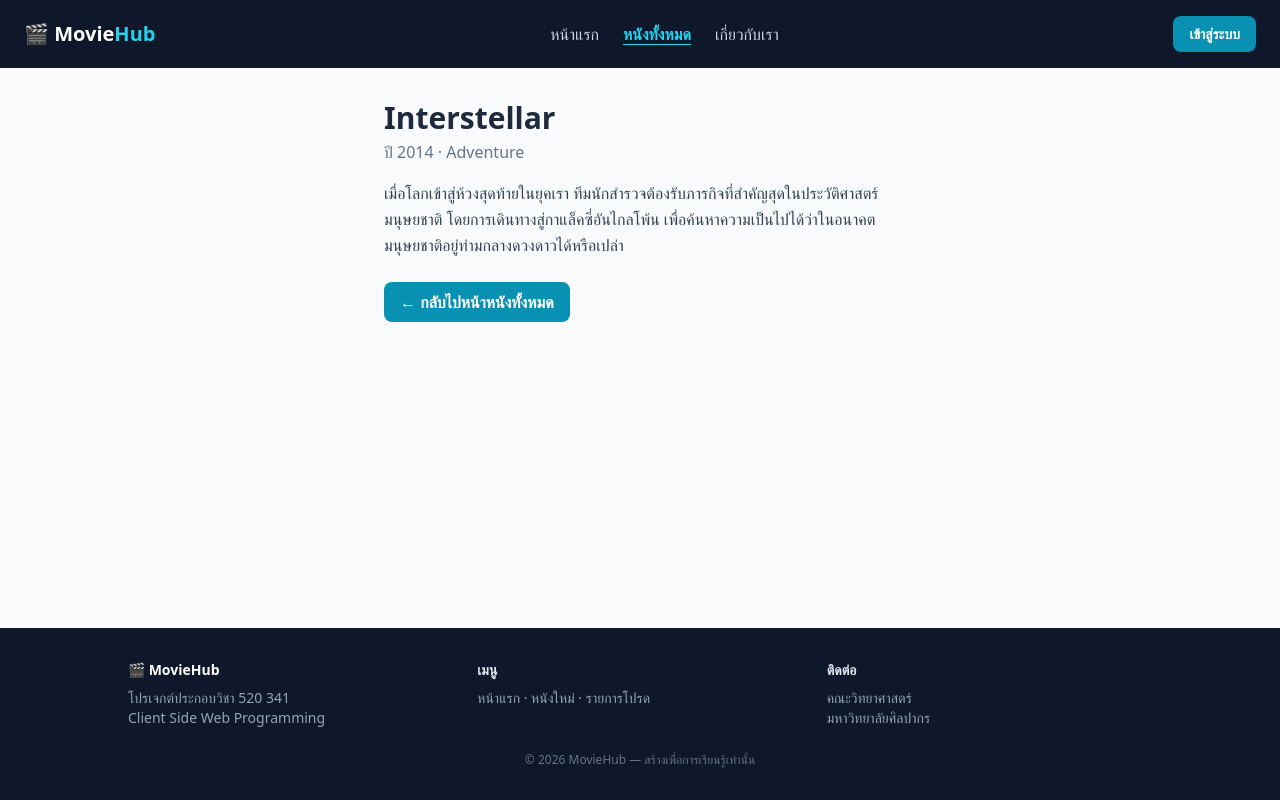
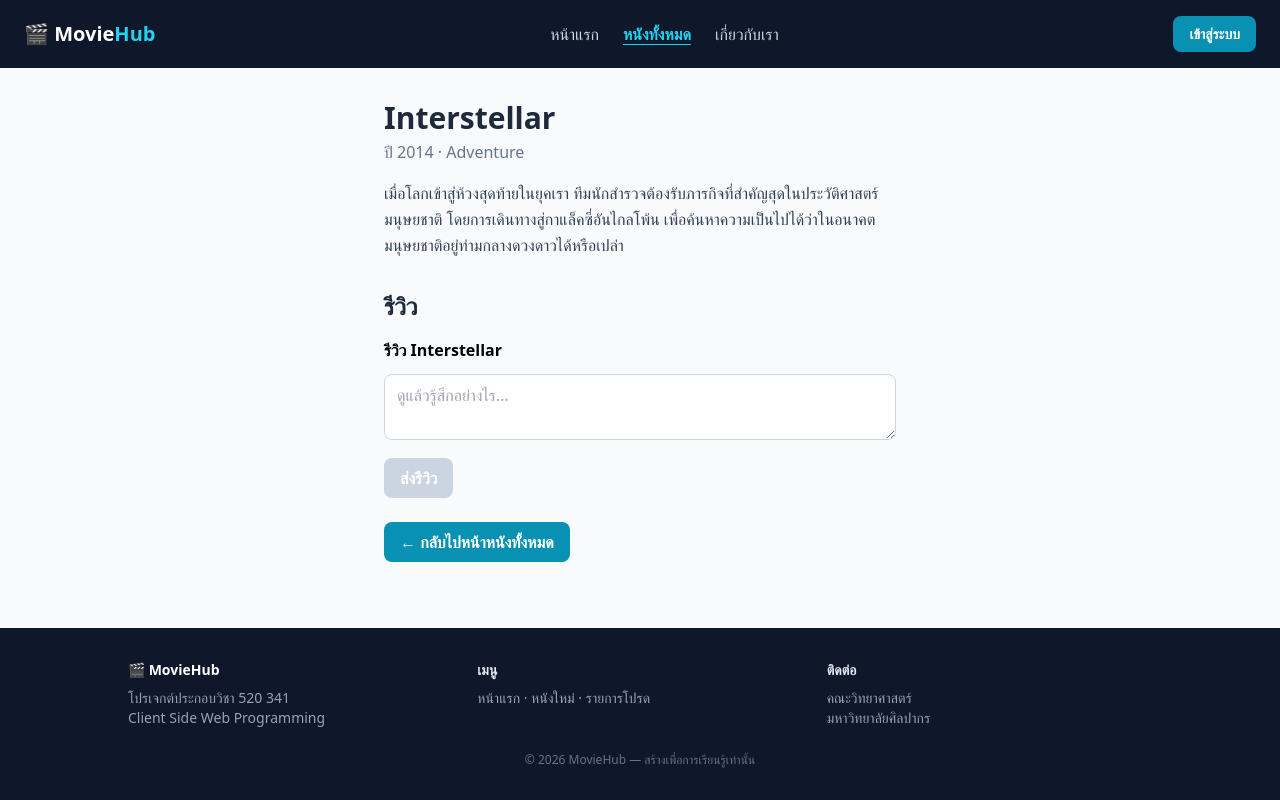
Before and after one commit to 670710721/feapp-670710721, a React (Create React App) app in the folder view-app/: page /movies/1 in a window 1280 px wide. Built offline with nearby package versions, Linux system fonts and the light colour scheme.

Commit message:
State and Form

```diff
--- /dev/null
+++ b/view-app/src/components/GenreBox.jsx
@@ -0,0 +1,13 @@
+function GenreBox({ genre , onGenreChange, genres}){
+    return (
+        <select value={genre} onChange={(e) => onGenreChange(e.target.value)}
+        className="rounded-lg border border-slate-300 px-3 py-2 mb-5">
+            <option value="all">ทุกประเภท</option>
+            {genres.map(g => (
+                <option key={g} value={g}>{g}</option>
+            ))}
+        </select>
+    )
+}
+
+export default GenreBox;
--- /dev/null
+++ b/view-app/src/components/ReviewForm.jsx
@@ -0,0 +1,62 @@
+import { useState } from 'react';
+
+function ReviewForm({ movieTitle }) {
+  const [review, setReview] = useState('');
+  const [error, setError] = useState(null);
+  const [status, setStatus] = useState('typing');  // 'typing' | 'submitting' | 'success'
+
+  // สถานะ "สำเร็จ" หน้าตาต่างจากที่เหลือทั้งหมด จึง return ออกก่อนเลย
+  if (status === 'success') {
+    return <p className="text-green-600 font-semibold">ขอบคุณสำหรับรีวิว {movieTitle} 🎉</p>;
+  }
+
+  async function handleSubmit(e) {
+    e.preventDefault();
+    setStatus('submitting');
+    try {
+      await submitReview(review);   // รอ server (วันนี้จำลองไว้ สัปดาห์หน้าเป็น fetch จริง)
+      setStatus('success');
+    } catch (err) {
+      setStatus('typing');          // กลับไปให้แก้ต่อได้
+      setError(err);
+    }
+  }
+
+  return (
+    <form onSubmit={handleSubmit} className="space-y-3">
+      <h3 className="font-bold">รีวิว {movieTitle}</h3>
+      <textarea
+        value={review}
+        onChange={(e) => setReview(e.target.value)}
+        disabled={status === 'submitting'}
+        placeholder="ดูแล้วรู้สึกอย่างไร..."
+        className="w-full rounded-lg border border-slate-300 px-3 py-2 disabled:bg-slate-100"
+      />
+      <button
+        type="submit"
+        disabled={review.length === 0 || status === 'submitting'}
+        className="rounded-lg bg-cyan-600 px-4 py-2 font-semibold text-white
+                   disabled:cursor-not-allowed disabled:bg-slate-300">
+        {status === 'submitting' ? 'กำลังส่ง...' : 'ส่งรีวิว'}
+      </button>
+      {error !== null && (
+        <p className="text-sm text-red-500">{error.message}</p>
+      )}
+    </form>
+  );
+}
+
+// จำลอง server: รอ 1.5 วินาที ถ้ารีวิวสั้นกว่า 10 ตัวอักษรให้ตอบกลับเป็น error
+function submitReview(text) {
+  return new Promise((resolve, reject) => {
+    setTimeout(() => {
+      if (text.trim().length < 10) {
+        reject(new Error('รีวิวสั้นเกินไป ลองเขียนอีกนิด'));
+      } else {
+        resolve();
+      }
+    }, 1500);
+  });
+}
+
+export default ReviewForm;
--- /dev/null
+++ b/view-app/src/components/SearchBox.jsx
@@ -0,0 +1,21 @@
+//import { useState } from "react";
+
+function SearchBox({query, setQuery}) {
+  //const [query, setQuery] = useState('');
+
+  return (
+    <div className="space-y-2 p-0 mb-5">
+      <input
+        value={query}                              // 1. ค่าใน input มาจาก state
+        onChange={(e) => setQuery(e.target.value)} // 2. พิมพ์แล้วอัปเดต state
+        placeholder="ค้นหาหนัง..."
+        className="rounded-lg border border-slate-300 px-3 py-2
+                   focus:outline-none focus:ring-2 focus:ring-cyan-400"
+      />
+      {/* 3. state เปลี่ยน ทุกที่ที่ใช้ query อัปเดตทันที */}
+      <p className="text-sm text-slate-500">กำลังค้นหา: <strong>{query || '...'}</strong></p>
+    </div>
+  );
+}
+
+export default SearchBox;
--- a/view-app/src/pages/MovieDetail.jsx
+++ b/view-app/src/pages/MovieDetail.jsx
@@ -1,5 +1,6 @@
 import { useParams, Link } from 'react-router-dom';
 import { movies } from '../data/data';
+import ReviewForm from '../components/ReviewForm';
 
 function MovieDetail() {
   const { id } = useParams();                       // อ่านค่าจาก URL (ได้เป็น string!)
@@ -14,6 +15,13 @@
       <h1 className="text-3xl font-bold text-slate-800">{movie.title}</h1>
       <p className="mt-1 text-slate-500">ปี {movie.year} · {movie.genre}</p>
       <p className="mt-4 leading-relaxed text-slate-700">{movie.detail}</p>
+
+      <h2 className="mt-8 text-2xl font-bold text-slate-800">รีวิว</h2>
+
+      <div className="mt-4">
+        <ReviewForm key={movie.id} movieTitle={movie.title} />
+      </div>
+
       <Link to="/movies"
             className="mt-6 inline-block rounded-lg bg-cyan-600 px-4 py-2
                        font-semibold text-white hover:bg-cyan-700 transition">
--- a/view-app/src/pages/Movies.jsx
+++ b/view-app/src/pages/Movies.jsx
@@ -1,12 +1,29 @@
+import { useState } from 'react';
 import { Link } from 'react-router-dom';
 import { movies } from '../data/data';
+import SearchBox from '../components/SearchBox';
+import GenreBox from '../components/GenreBox';
+
+
+const GENRES = [...new Set(movies.map(m => m.genre))];  // ดึง genre ที่ไม่ซ้ำกัน
 
 function Movies() {
+  const [query, setQuery] = useState('');
+  const [genre, setGenre] = useState('all');
+
+  //const shown = movies.filter(m => m.title.toLowerCase().includes(query.toLowerCase()));
+  const q = query.trim().toLowerCase();
+  const shown = movies.filter(m =>
+    m.title.toLowerCase().split(' ').some(word => word.startsWith(q)) && (genre === 'all' || m.genre === genre));  // แยกคำแล้วตรวจสอบทีละคำ
+
   return (
     <div className="mx-auto max-w-5xl p-8">
       <h1 className="mb-6 text-2xl font-bold text-slate-800">หนังทั้งหมด</h1>
+      <SearchBox query={query} setQuery={setQuery} />
+      <GenreBox genre={genre} onGenreChange={setGenre} genres={GENRES} />
+
       <div className="grid grid-cols-1 gap-6 md:grid-cols-2 lg:grid-cols-3">
-        {movies.map(m => (
+        {shown.map(m => (
           <Link key={m.id} to={`/movies/${m.id}`}
                 className="rounded-2xl border border-slate-100 bg-white p-6 shadow-md
                            transition hover:-translate-y-1 hover:shadow-xl">
```
